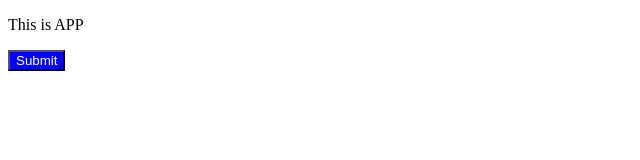
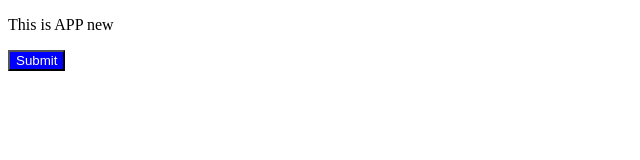
Before and after one commit to Kha050620/GitDemo, a plain HTML site: page index.html in a window 1280 px wide. Shown: the full height of the page, 0-640 px from the left. Drawn offline with Linux system fonts and the light colour scheme.

Commit message:
update index.html file new

```diff
--- a/index.html
+++ b/index.html
@@ -10,7 +10,7 @@
 
 </head>
 <body>
-    <p>This is APP</p>
+    <p>This is APP new </p>
     <button>Submit</button>
 </body>
 </html>
```
